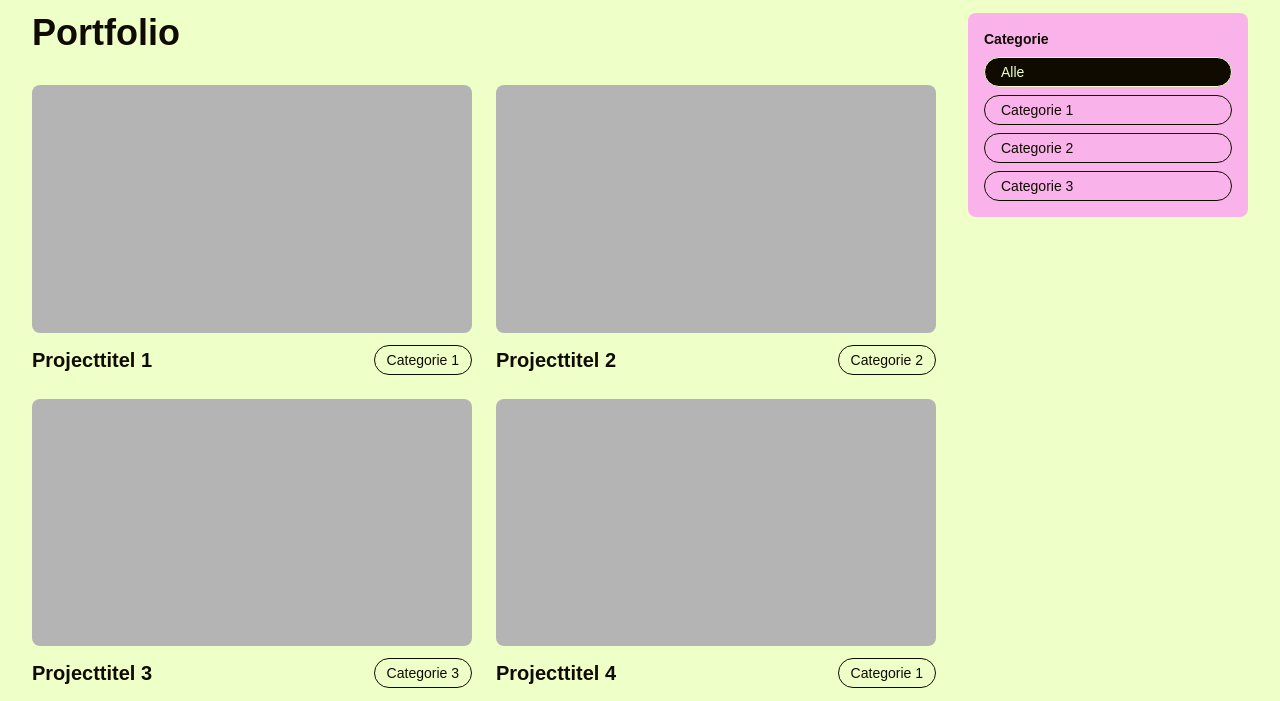
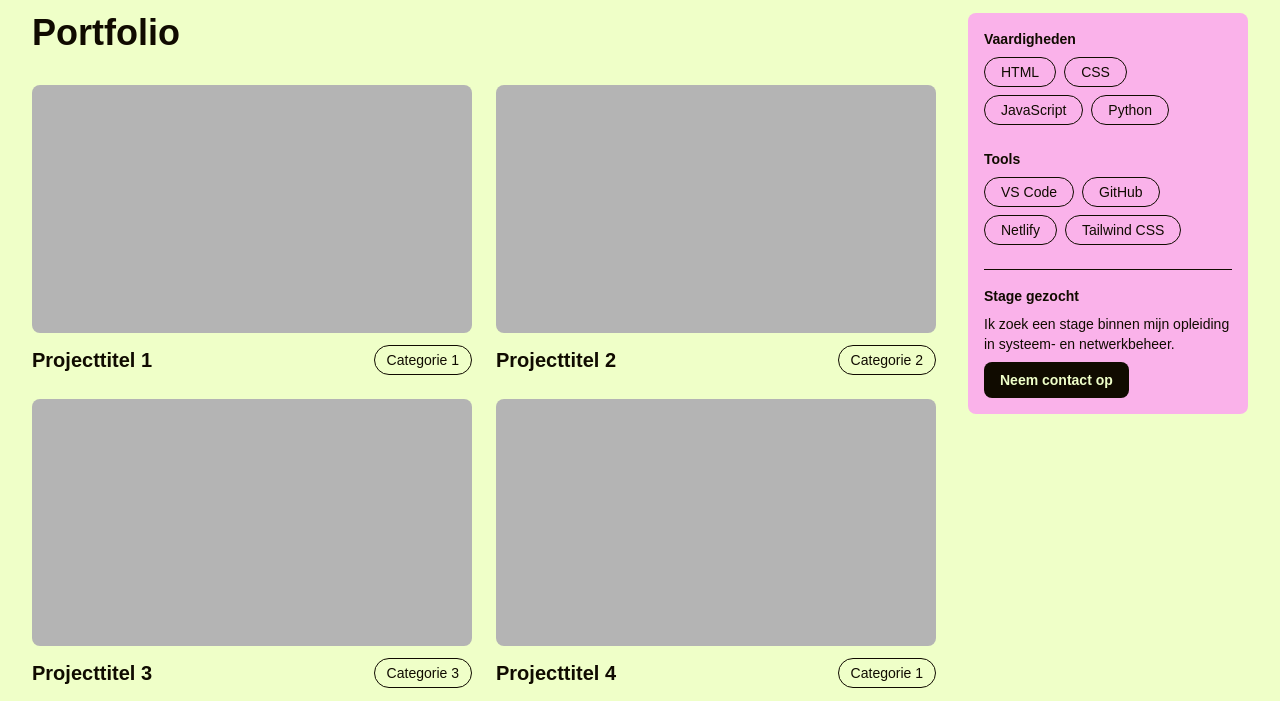
Before and after one commit to ouarminar/portfolio, a plain HTML site: page portofolio.html in a window 1280 px wide. Shown: the part 99-800 px from the top of the page. Drawn offline with Linux system fonts and the light colour scheme; a web font is replaced by a local one.

Commit message:
kleine aanpassingen

```diff
--- a/portofolio.html
+++ b/portofolio.html
@@ -113,19 +113,38 @@
 
             </main>
 
-            <aside class="flex flex-col gap-2 rounded-lg p-4 achtergrond-roos">
-                <h2 class="text-sm font-bold">Categorie</h2>
-                <ul class="flex flex-wrap gap-2 lg:flex-col">
-                    <li><a href="portofolio.html"
-                            class="block rounded-full border px-4 py-1 text-sm achtergrond-zwart">Alle</a></li>
-                    <li><a href="portofolio.html" class="block rounded-full border px-4 py-1 text-sm">Categorie 1</a>
-                    </li>
-                    <li><a href="portofolio.html" class="block rounded-full border px-4 py-1 text-sm">Categorie 2</a>
-                    </li>
-                    <li><a href="portofolio.html" class="block rounded-full border px-4 py-1 text-sm">Categorie 3</a>
-                    </li>
-                </ul>
-            </aside>
+<aside class="flex flex-col gap-6 rounded-lg p-4 achtergrond-roos">
+
+    <div class="flex flex-col gap-2">
+        <h2 class="text-sm font-bold">Vaardigheden</h2>
+        <ul class="flex flex-wrap gap-2">
+            <li class="rounded-full border px-4 py-1 text-sm">HTML</li>
+            <li class="rounded-full border px-4 py-1 text-sm">CSS</li>
+            <li class="rounded-full border px-4 py-1 text-sm">JavaScript</li>
+            <li class="rounded-full border px-4 py-1 text-sm">Python</li>
+        </ul>
+    </div>
+
+    <div class="flex flex-col gap-2">
+        <h2 class="text-sm font-bold">Tools</h2>
+        <ul class="flex flex-wrap gap-2">
+            <li class="rounded-full border px-4 py-1 text-sm">VS Code</li>
+            <li class="rounded-full border px-4 py-1 text-sm">GitHub</li>
+            <li class="rounded-full border px-4 py-1 text-sm">Netlify</li>
+            <li class="rounded-full border px-4 py-1 text-sm">Tailwind CSS</li>
+        </ul>
+    </div>
+
+    <div class="flex flex-col items-start gap-2 border-t pt-4">
+        <h2 class="text-sm font-bold">Stage gezocht</h2>
+        <p class="text-sm">Ik zoek een stage binnen mijn opleiding in systeem- en netwerkbeheer.</p>
+        <a href="contact.html"
+            class="inline-flex items-center justify-center rounded-lg px-4 py-2 text-sm font-bold achtergrond-zwart">
+            Neem contact op
+        </a>
+    </div>
+
+</aside>
 
         </div>
 
```
Also changed, not shown: contact.html (+1 -5 lines), index.html (+4 -4 lines).
